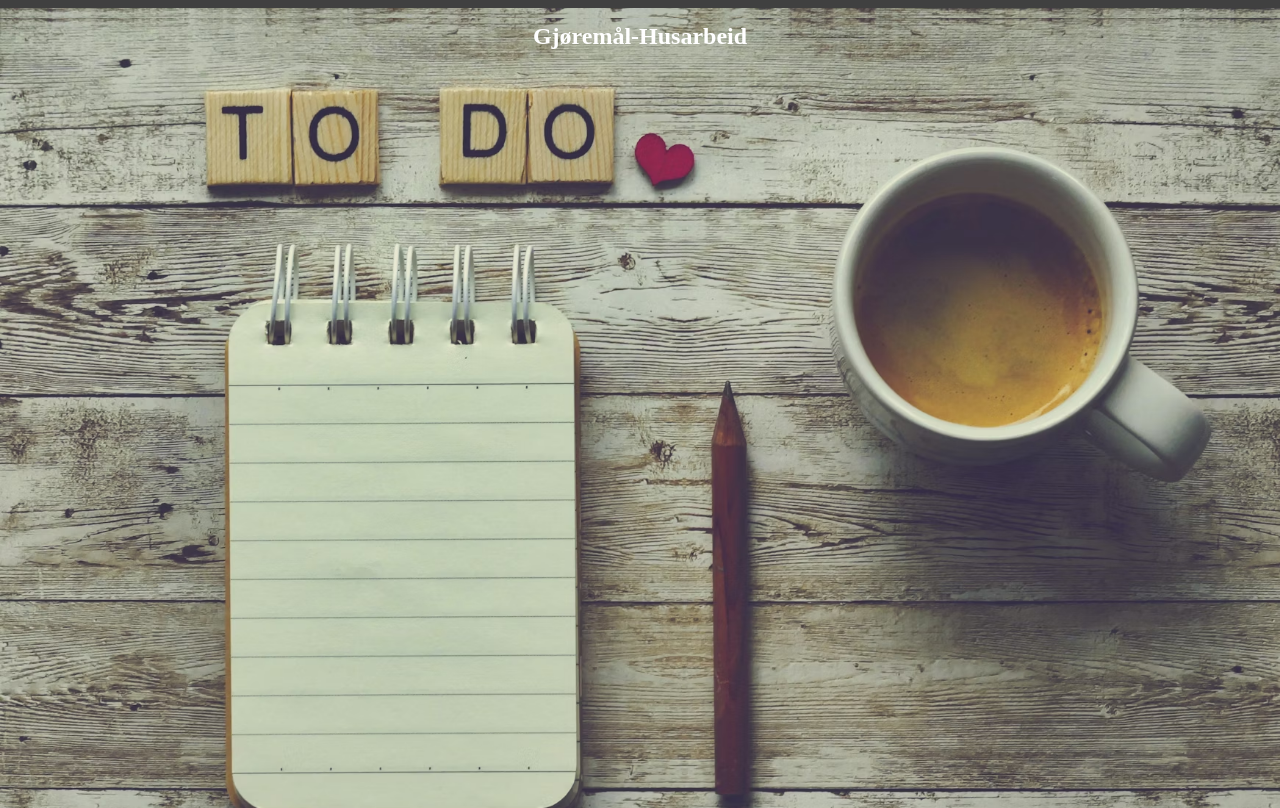
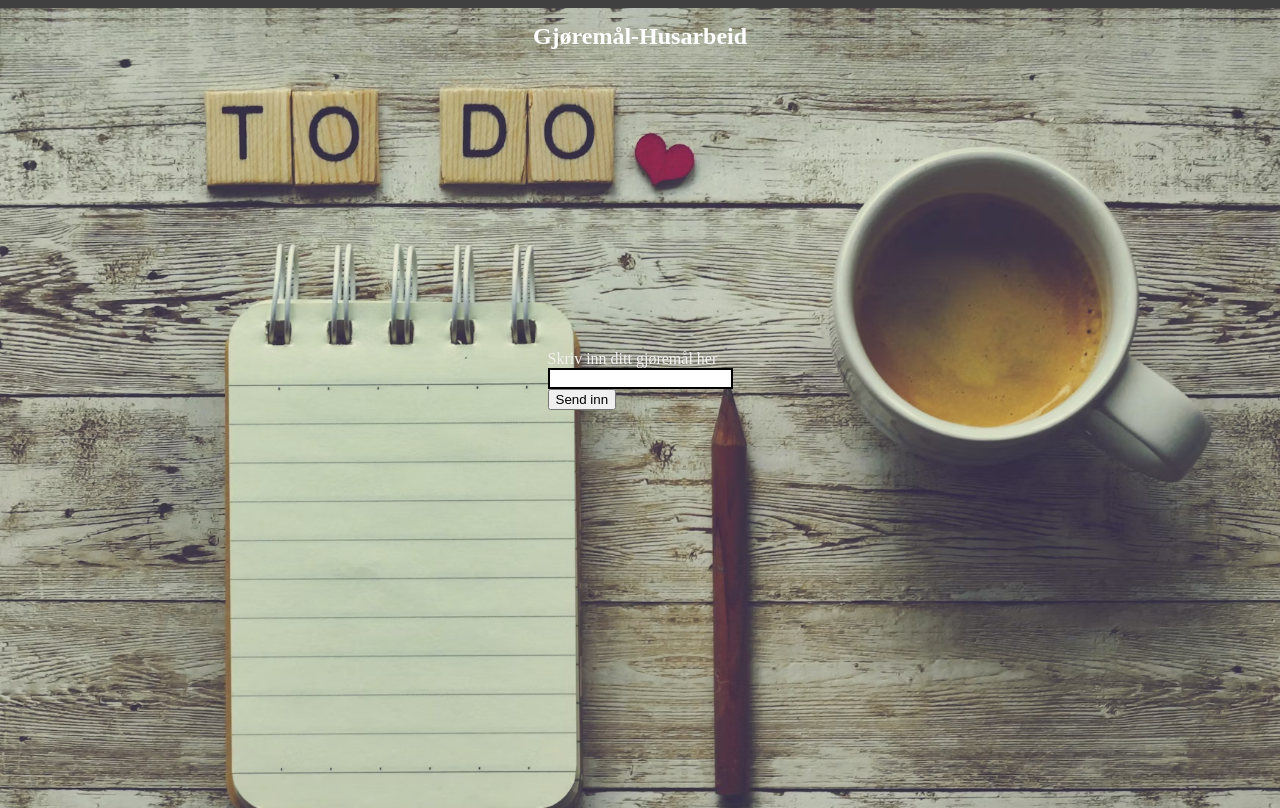
Before and after one commit to Sander-Kode/Oppgave-dynamisk-gj-rem-lsliste, a website: page Husarbeid.html in a window 1280 px wide. Shown: the part 55-863 px from the top of the page. Drawn offline with Linux system fonts and the light colour scheme.

Commit message:
Lagt til forms med litt css

```diff
--- a/Husarbeid.html
+++ b/Husarbeid.html
@@ -25,11 +25,18 @@
    </header>
 
    <main>
-    <section id="hjem" class="hero">
+      <section id="hjem" class="hero">
 
         <div class="hero">
          <h1 class="hero-headline">Gjøremål-Husarbeid</h1>
-         <div class="to-do-link">
+         <form class="form">
+          <label for="oppgave">Skriv inn ditt gjøremål her</label><br>
+          <input type="text" name="oppgave" id="oppgave"><br>
+          <input type="submit" value="Send inn">
+
+
+         </form>
+
 
 
 
--- a/styles.css
+++ b/styles.css
@@ -113,6 +113,25 @@
     height: 180px;
   }
 
+  .form {
+    align-self: center;
+    color: rgb(243, 240, 240);
+
+  }
+
+  input[type=text]{
+   border: 2px solid black;
+
+  }
+
+
+
+  input[type=submit]{
+
+  }
+
+
+
   footer {
 
   }
```
